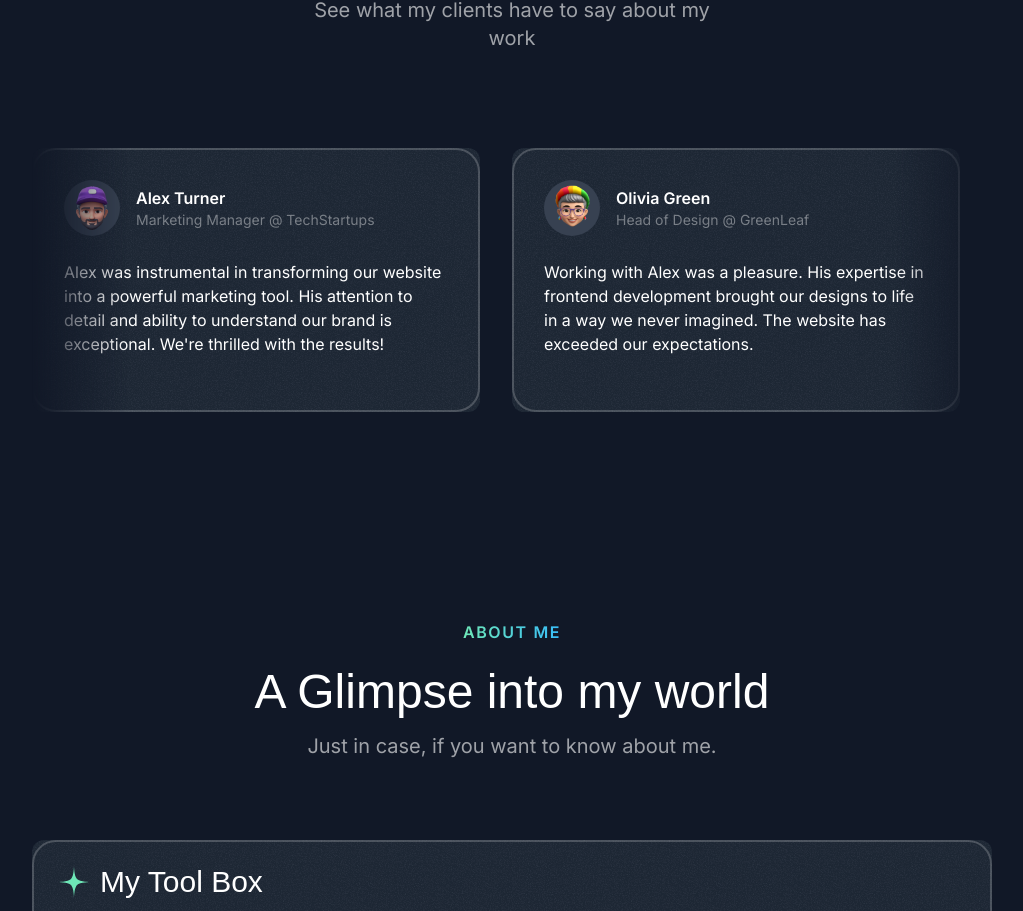
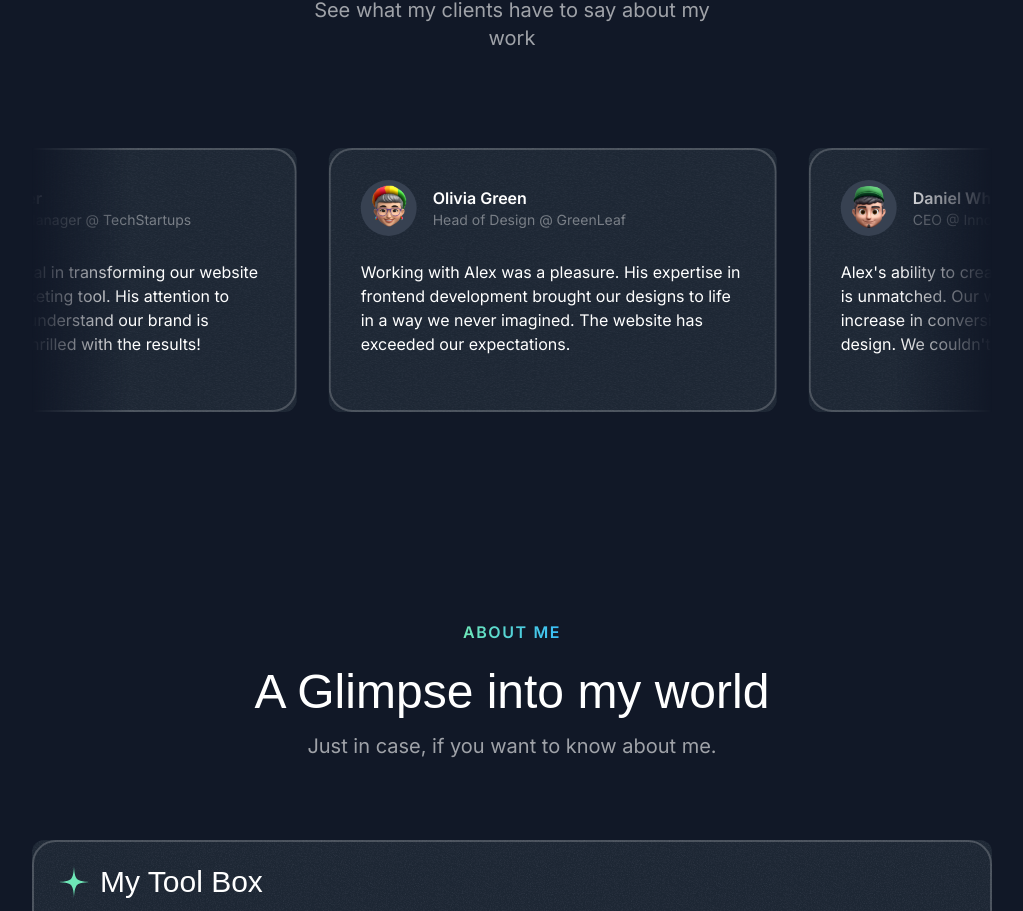
Before and after one commit to LVSSandeepKumar/portfolio, a Next.js app: page / in a window 1280 px wide. Shown: the part 5276-6187 px from the top of the page, without its empty margins (128-1151 px from the left). Built offline with nearby package versions, Linux system fonts and the light colour scheme; a web font is replaced by a local one.

Commit message:
Testimonials Section Animations

```diff
--- a/src/sections/Testimonials.tsx
+++ b/src/sections/Testimonials.tsx
@@ -9,6 +9,7 @@
 import memojiAvatar5 from "@/assets/images/memoji-avatar-5.png";
 import grainImage from "@/assets/images/grain.jpg";
 import Card from "@/components/Card";
+import { Fragment } from "react";
 
 const testimonials = [
   {
@@ -52,10 +53,15 @@
           title="What Clients Say about me !!"
           description="See what my clients have to say about my work"
         />
-        <div className="mt-16 lg:mt-24 flex overflow-x-clip [mask-image:linear-gradient(to_right,transparent,black_10%,black_90%,transparent)]">
-          <div className="flex gap-8 flex-none">
+        <div className="mt-12 lg:mt-20 flex overflow-x-clip [mask-image:linear-gradient(to_right,transparent,black_10%,black_90%,transparent)] py-4 -my-4">
+          <div className="flex gap-8 flex-none animate-move-left [animation-duration:90s] hover:[animation-play-state:paused]">
+            {[...new Array(2)].fill(0).map((_, idx) => (
+              <Fragment key={idx}>
                 {testimonials.map((testimonial) => (
-              <Card key={testimonial.name} className="max-w-xs md:max-w-md p-6 md:p-8">
+                  <Card
+                    key={testimonial.name}
+                    className="max-w-xs md:max-w-md p-6 md:p-8 hover:-rotate-3 transition duration-300"
+                  >
                     <div className="flex gap-4 items-center">
                       <div className="size-14 inline-flex bg-gray-700 items-center justify-center rounded-full flex-shrink-0">
                         <Image
@@ -71,8 +77,12 @@
                         </div>
                       </div>
                     </div>
-                <div className="mt-4 md:mt-6 text-sm md:text-base">{testimonial.text}</div>
+                    <div className="mt-4 md:mt-6 text-sm md:text-base">
+                      {testimonial.text}
+                    </div>
                   </Card>
+                ))}
+              </Fragment>
             ))}
           </div>
         </div>
```
Lines whose indentation alone changed are shown as unchanged.
